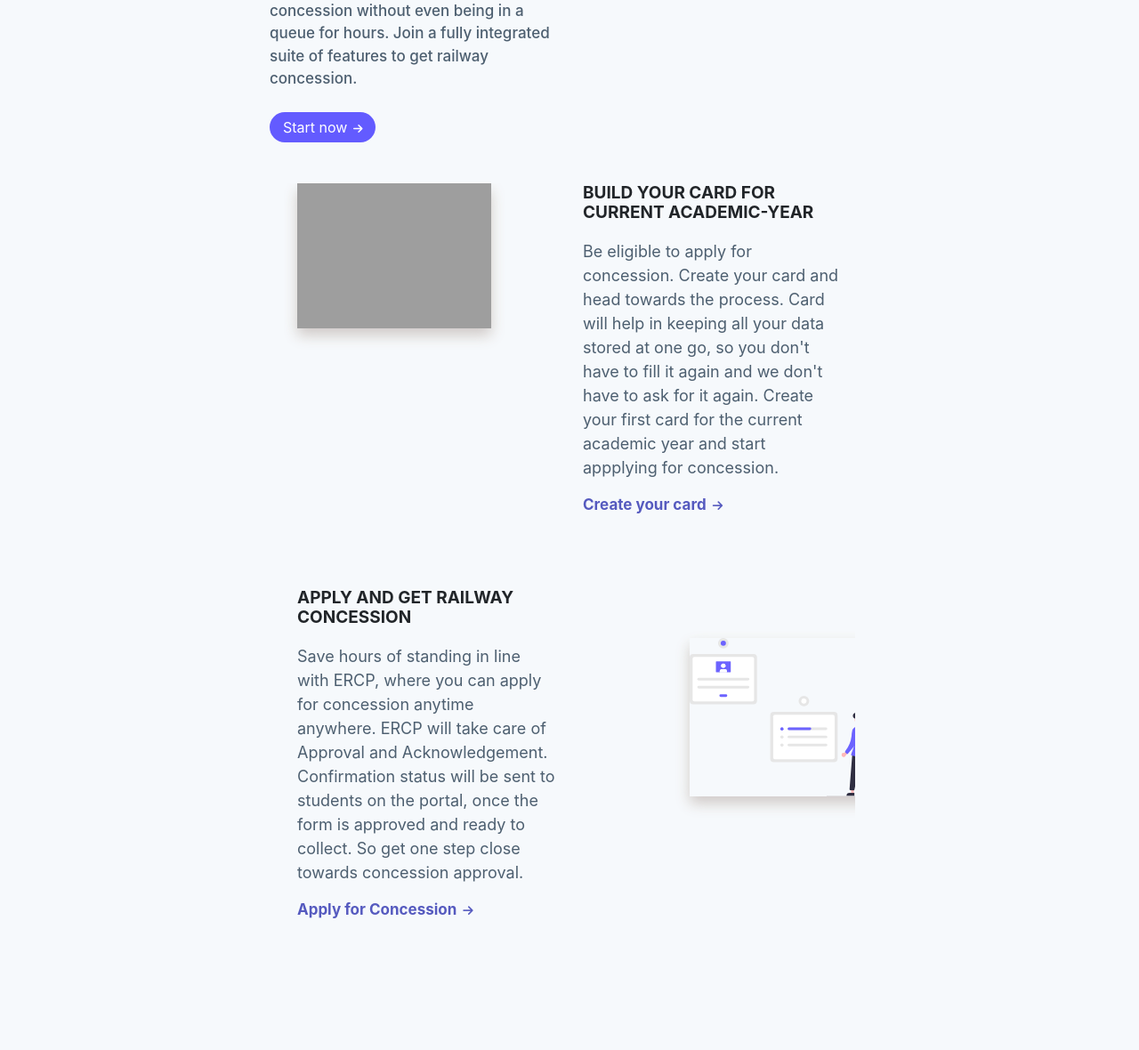
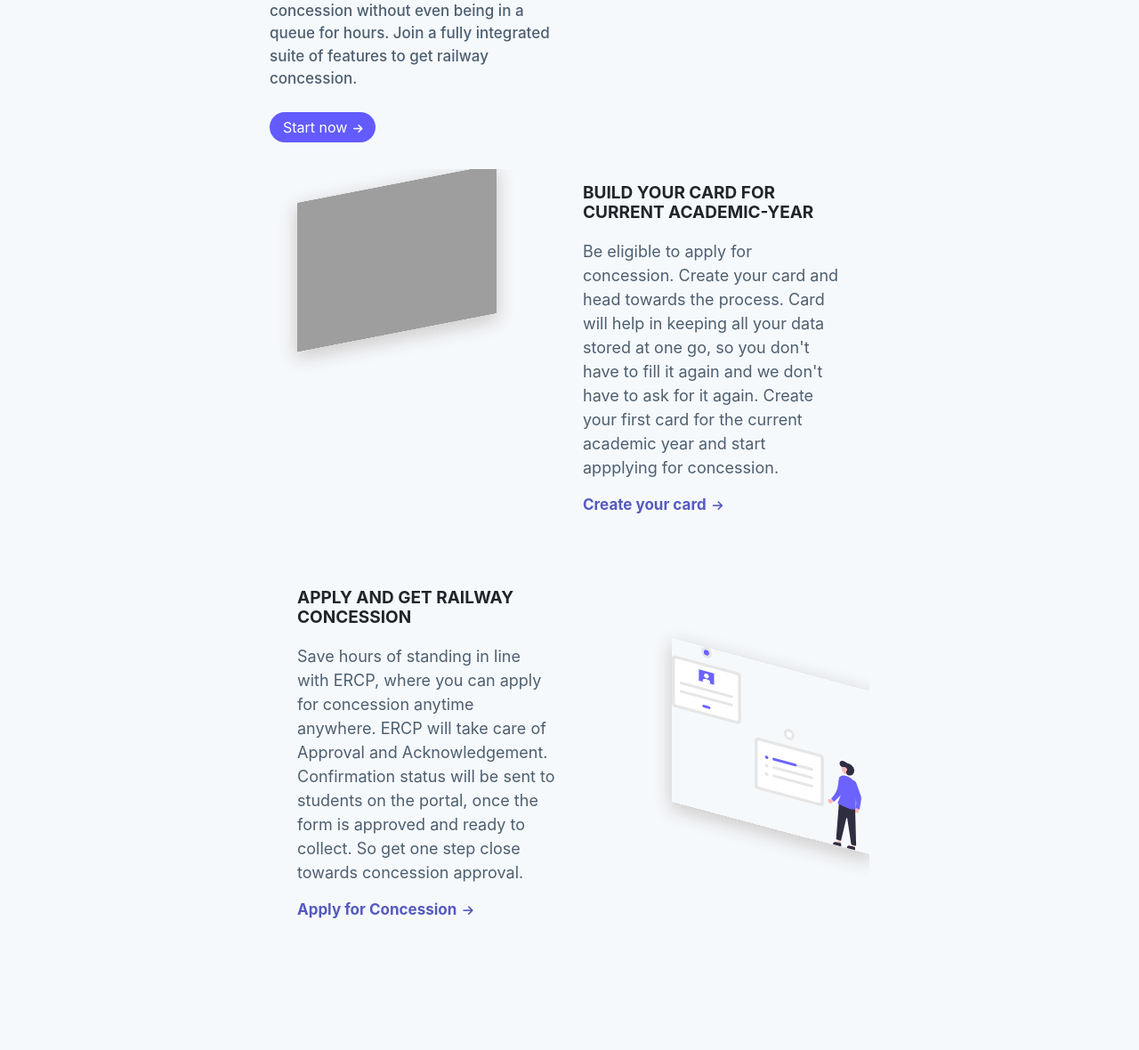
Before and after one commit to prog-coder24/E-RCP, a Django app: page /option/ in a window 1280 px wide. Shown: the part 570-1750 px from the top of the page at 89% size. Run offline with Django 3.2, Linux system fonts and the light colour scheme; a user stored in the database is signed in; some libraries are stand-ins or nearby versions; grey boxes are pictures that could not be loaded.

Commit message:
added skewY()

```diff
--- a/ERCP_APP/static/css/style.css
+++ b/ERCP_APP/static/css/style.css
@@ -124,11 +124,11 @@ body {
 }
 
 .header-title .navbar-brand {
-  color: #555abf !important;
+  color: #dad7d7 !important;
 }
 
 .header-title .navbar-brand:hover {
-  color: #fff !important;
+  color: #555abf !important;
 }
 
 .header-title .navbar-brand i {
@@ -136,15 +136,15 @@ body {
 }
 
 .header-title .navbar-nav a {
+  color: #dad7d7 !important;
+}
+
+.header-title .navbar-nav a:hover {
   color: #555abf !important;
 }
 
-.header-title .navbar-nav a:hover {
-  color: #fff !important;
-}
-
 .header-title p {
-  font-size: 55px;
+  font-size: 60px;
   padding: 220px;
   font-weight: bold;
 }
@@ -373,9 +373,12 @@ body {
 
 .card-section img,
 .form-section img {
-  width: 75% !important;
-  box-shadow: 0 8px 15px 0 rgba(207, 200, 200, 1),
-    0 6px 20px 0 rgba(250, 348, 248, 1) !important;
+  width: 77% !important;
+  box-shadow: 0 8px 15px 0 rgba(233, 230, 230, 0.3),
+    0 6px 20px 0 rgba(192, 188, 188, 0.9) !important;
+  /* box-shadow: rgba(207, 200, 200, 1) 0px 50px 100px -20px,
+    rgba(207, 200, 200, 1) 0px 30px 60px -30px,
+    rgba(207, 200, 200, 1) 0px -2px 6px 0px; */
 }
 
 .card-section p,
@@ -390,8 +393,13 @@ body {
   font-size: 19px;
 }
 
+.card-section img {
+  transform: skewY(-11deg);
+}
+
 .form-section img {
-  margin: 40px 0 0 120px;
+  margin: 70px 0 0 100px;
+  transform: skewY(15deg);
 }
 
 .card-section a,
@@ -423,12 +431,11 @@ body {
 
 .card {
   background-color: #fff;
-  -webkit-box-shadow: 0 35px 20px rgb(219, 210, 210);
+  /* -webkit-box-shadow: 0 35px 20px rgb(219, 210, 210);
   -moz-box-shadow: 0 35px 20px rgb(221, 217, 217);
-  box-shadow: 0 35px 20px rgb(221, 217, 217);
-  /* box-shadow: rgba(225, 229, 231, 0.12) 0px 2px 4px 0px,
-    rgba(194, 199, 202, 0.32) 0px 2px 16px 0px; */
-  border-color: #555abf !important;
+  box-shadow: 0 35px 20px rgb(221, 217, 217); */
+  /* box-shadow: rgba(179, 179, 185, 0.5) 0px 7px 29px 0px; */
+  box-shadow: rgba(179, 179, 185, 0.9) 0px 3px 8px;
 }
 
 .card-title {
@@ -461,6 +468,10 @@ body {
 .apply-button:hover {
   background-color: #070707 !important;
   transition: 0.4s ease-in-out !important;
+}
+
+.table-responsive {
+  overflow-x: hidden;
 }
 
 @media screen and (max-width: 768px) {
@@ -543,6 +554,7 @@ body {
   .card-section img,
   .form-section img {
     width: 95% !important;
+    transform: skewY(0deg);
   }
   .card-section h6,
   .form-section h6 {
@@ -569,6 +581,7 @@ body {
   }
   .card {
     width: 100% !important;
+    border-color: #555abf !important;
   }
   .card-wrapper {
     margin: 40px 0 40px 0;
--- a/ERCP_APP/templates/ercp_admin/concession.html
+++ b/ERCP_APP/templates/ercp_admin/concession.html
@@ -6,8 +6,8 @@
   data-aos-duration="1000"
 >
   <h3 class="text-center mb-5">Applied Concessions</h3>
-
-  <table class="table table-bordered table-responsive">
+  <div class="table-responsive">
+    <table class="table table-bordered">
       <thead>
         <tr>
           <th scope="col">Index No.</th>
@@ -38,4 +38,5 @@
       </tbody>
     </table>
   </div>
+</div>
 {% endblock %}
--- a/ERCP_APP/templates/ercp_admin/option.html
+++ b/ERCP_APP/templates/ercp_admin/option.html
@@ -27,13 +27,24 @@
   </div>
 
   <div class="op-wrapper">
-    <div class="container">
+    <div
+      class="container"
+      style="overflow-x: hidden; overflow-y: hidden; overflow: hidden"
+    >
       <div class="card-section mb-5 p-sm-3 p-3">
-        <div class="row" style="overflow-x: hidden">
-          <div class="col-lg-6 mb-sm-3 mb-3 card-img">
+        <div class="row">
+          <div
+            class="col-lg-6 mb-sm-3 mb-3 card-img"
+            data-aos="fade-down-right"
+            data-aos-duration="1000"
+          >
             <img class="img-fluid" src="{% static 'img/card.svg'%}" alt="" />
           </div>
-          <div class="col-lg-6 m-auto">
+          <div
+            class="col-lg-6 m-auto"
+            data-aos="fade-down-left"
+            data-aos-duration="1000"
+          >
             <h6 class="font-weight-bold text-uppercase">
               Build your card for current Academic-year
             </h6>
@@ -52,7 +63,7 @@
       </div>
 
       <div class="form-section mb-5 p-sm-3 p-3">
-        <div class="row" style="overflow-x: hidden">
+        <div class="row">
           <div class="col-lg-6 m-auto">
             <h6 class="font-weight-bold text-uppercase">
               Apply and get railway concession
```
Lines whose indentation alone changed are shown as unchanged.
